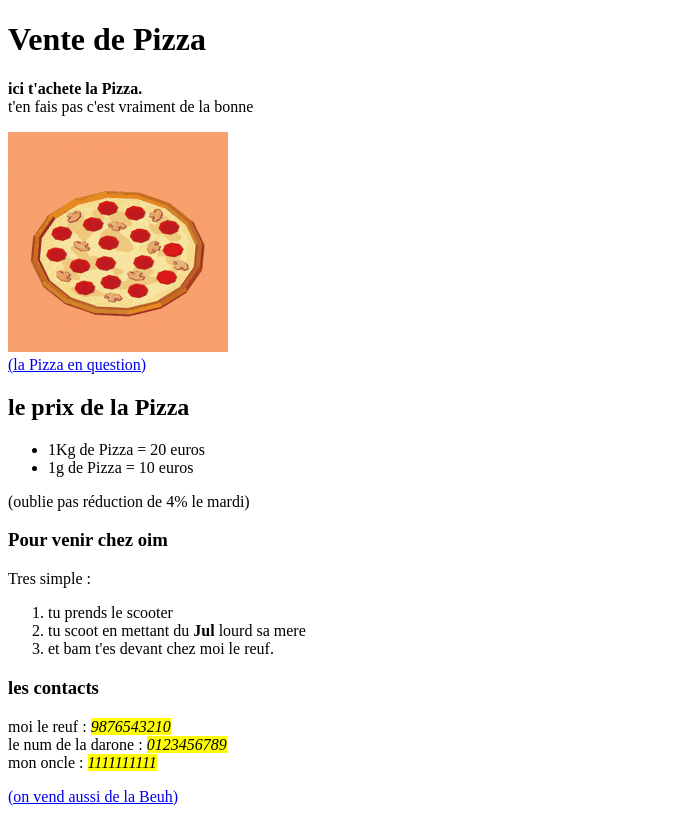
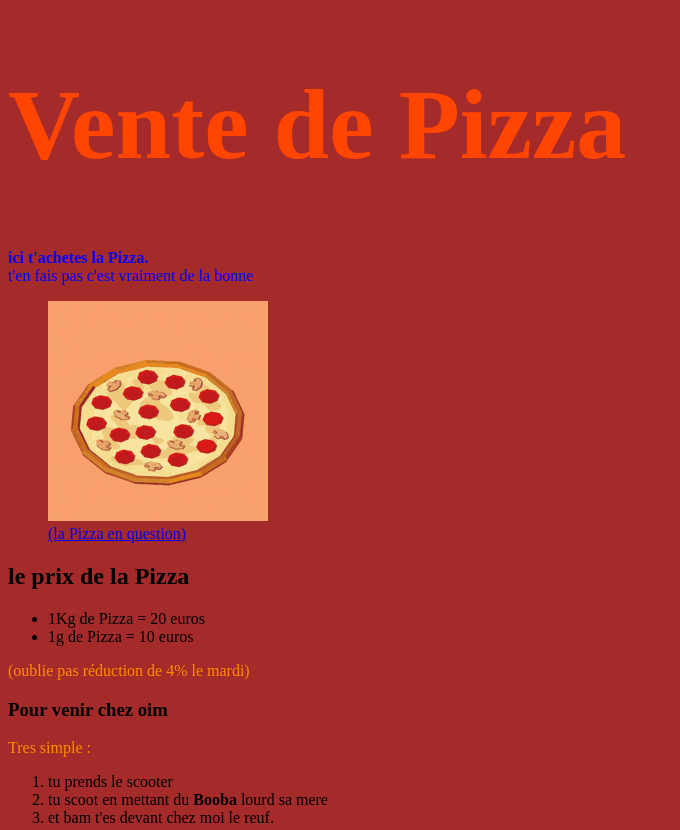
Before and after one commit to ZaineMinhas/webserv, a plain HTML site: page website/test.html in a window 1280 px wide. Shown: the top 830 px of the page, without its empty margins (0-680 px from the left). Drawn offline with Linux system fonts and the light colour scheme.

Commit message:
on commence a faire joli

```diff
--- /dev/null
+++ b/website/beau.css
@@ -0,0 +1,20 @@
+body {
+	background-color: brown;
+	align-items: center;
+}
+
+h1 {
+	display: flex;
+	font-size: 100px;
+	color: orangered;
+	display: flex;
+	align-items: center;
+}
+
+p {
+	color: darkorange;
+}
+
+.test {
+	color: blue;
+}
--- a/website/pages/test2.html
+++ b/website/test.html
@@ -4,16 +4,19 @@
 	<head>
 		<meta charset="utf-8" />
 		<title>LaBonnePizza.com</title>
+		<link href="beau.css" rel="stylesheet">
 	</head>
 
 	<body>
 		<h1>Vente de Pizza</h1>
-		<p><strong>ici t'achete la Pizza.</strong>
+		<p class="test"><strong>ici t'achetes la Pizza.</strong>
 		<br/>t'en fais pas c'est vraiment de la bonne</p>
 
-		<img src="./pizza-food.gif" alt="de la pizza"/>
-		<br/>
-		<a href="https://fr.wikipedia.org/wiki/Pizza" target="_blank">(la Pizza en question)</a>
+		<figure>
+			<a href="./images/volcano.jpg" target="_blank"><img src="./images/pizza.gif" alt="de la pizza" title="là où les Pizzas sont forgées =)"/></a>
+			<br/>
+			<figcaption><a href="https://fr.wikipedia.org/wiki/Pizza" target="_blank">(la Pizza en question)</a></figcaption>
+		</figure>
 
 		<h2>le prix de la Pizza</h2>
 		<ul>
@@ -26,7 +29,7 @@
 		<p>Tres simple :
 			<ol>
 				<li>tu prends le scooter</li>
-				<li>tu scoot en mettant du <strong>Jul</strong> lourd sa mere</li>
+				<li>tu scoot en mettant du <strong>Booba</strong> lourd sa mere</li>
 				<li>et bam t'es devant chez moi le reuf.</li>
 			</ol>
 		</p>
@@ -35,17 +38,26 @@
 		<p> moi le reuf : <mark><em>9876543210</em></mark>
 		<br/>le num de la darone : <mark><em>0123456789</em></mark>
 		<br/> mon oncle : <mark><em>1111111111</em></mark></p>
-		<a href="test.html" title="tkt c'est de la bonne :)"> (on vend aussi de la Beuh)</a>
+		<a href="test2.html" title="tkt c'est de la bonne :)"> (on vend aussi de la Beuh)</a>
 	</body>
 </html>
 
-<!-- commentaire test de LaBonnePizza.com -->
+<!-- commentaire test de LaBonneBeuh.com -->
 <!-- souvant deux balises principales (<head></head> et <body></body>) -->
+<!-- on peut placer des id="" sur toutes les balises -->
 <!-- <h1></h1> -> <h6></h6> = titre et sous titre (de 1 a 6) -->
 <!-- <p></p> = paragraphe -->
 <!-- <ul></ul> pour faire des listes -->
 <!-- <ol></ol> pour faire des listes numeroté -->
 <!-- <li></li> pour faire des éléments de liste -->
+<!-- <a href="lien"></a> permet de rediriger vers des liens -->
+<!-- <a href="#id"></a> pour rediriger vers une balise de la meme page -->
+<!-- <a href="lien" target="methode""></a> pour preciser la methode d'ouverture du lien -->
+<!-- <figure></figure> tout ce qui sert a illustrer les textes -->
+<!-- <figcaption></figcaption> une légende pour une image -->
+<!--  -->
+<!--  -->
+<!--  -->
 <!--  -->
 <!--  -->
 <!-- <br/> = retour a la ligne -->
```
Also changed, not shown: website/pages/test.html (deleted, +0 -60 lines), website/test2.html (added, +43 -0 lines), website/images/cannabis.jpg (renamed from website/pages/cannabis.jpeg), website/images/pizza.gif (renamed from website/pages/pizza-food.gif), website/images/shrekpizza.jpg (added), website/images/volcano.jpg (added).
